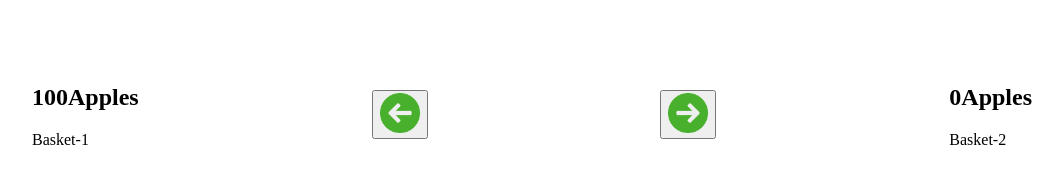
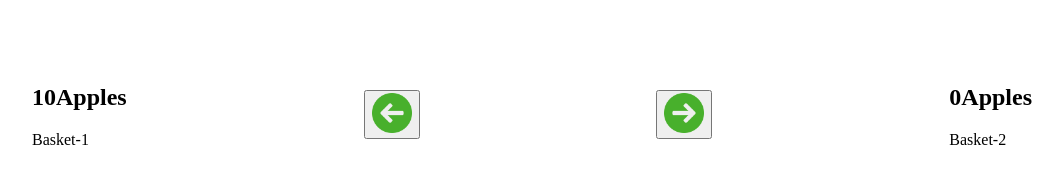
Before and after one commit to RudraSankar96/React_By_Anurag, a plain HTML site: page Learning_ReactJs/index.html in a window 1280 px wide. Shown: the whole page, without its empty margins (108-1171 px from the left). Drawn offline with Linux system fonts and the light colour scheme.

Commit message:
Adding js function for count operation

```diff
--- a/Learning_ReactJs/index.html
+++ b/Learning_ReactJs/index.html
@@ -9,13 +9,13 @@
 <body>
     <section>
         <div  class="basket-1">
-            <h1><span>100</span>Apples</h1>
+            <h1><span></span>Apples</h1>
             <p>Basket-1</p>
         </div>
         <button class="left-arrow">
             <img src="left-arrow.png" >
         </button>
-        <button class="right arrow">
+        <button class="right-arrow">
             <img src="right-arrow.png" >
         </button>
         <div class="baket-2">
@@ -23,6 +23,6 @@
             <p>Basket-2</p>
         </div>
     </section>
-
+    <script src="script.js"></script>
 </body>
 </html>
--- /dev/null
+++ b/Learning_ReactJs/script.js
@@ -0,0 +1,16 @@
+const firstBasket = document.querySelector(`.basket-1 span`)
+const secondBasket = document.querySelector(".basket-2 span")
+
+const rightArrow = document.querySelector(".right-arrow")
+const leftArrow = document.querySelector(".left-arrow")
+
+const totalApples = 10;
+let secondBasketAppleCount = 0;
+let firstBasketAppleCount = totalApples - secondBasketAppleCount;
+
+firstBasket.innerText= firstBasketAppleCount;
+secondBasket.innerText = secondBasketAppleCount;
+
+rightArrow.addEventListener("click", ()=>{
+
+})
```
